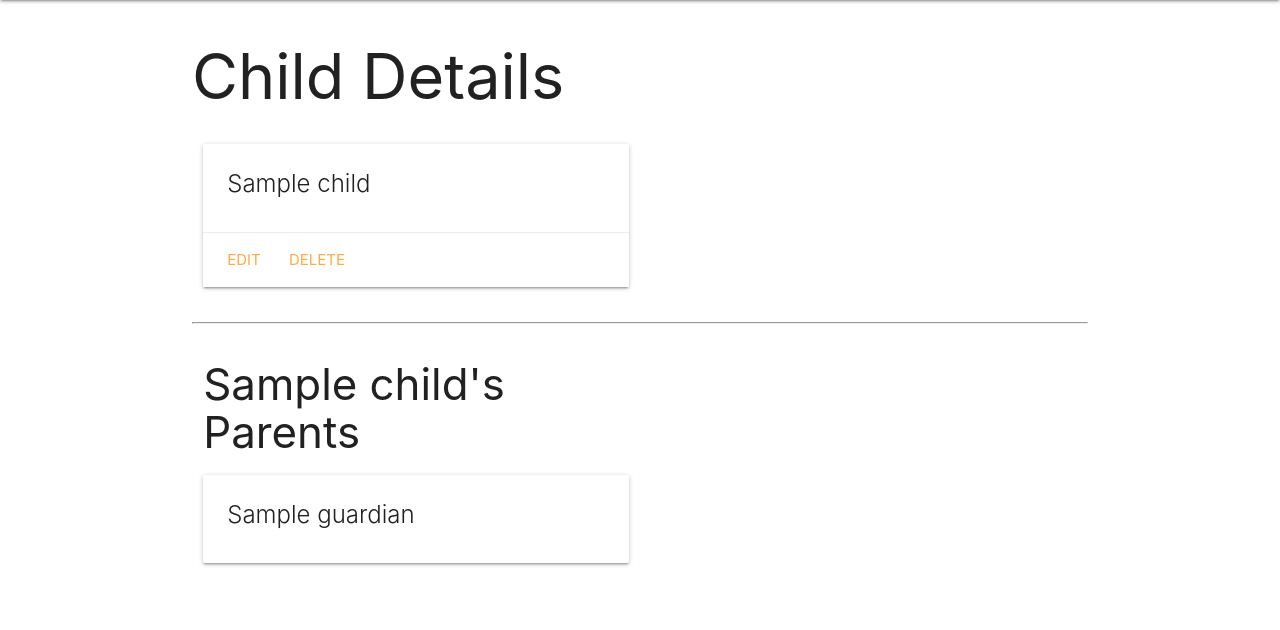
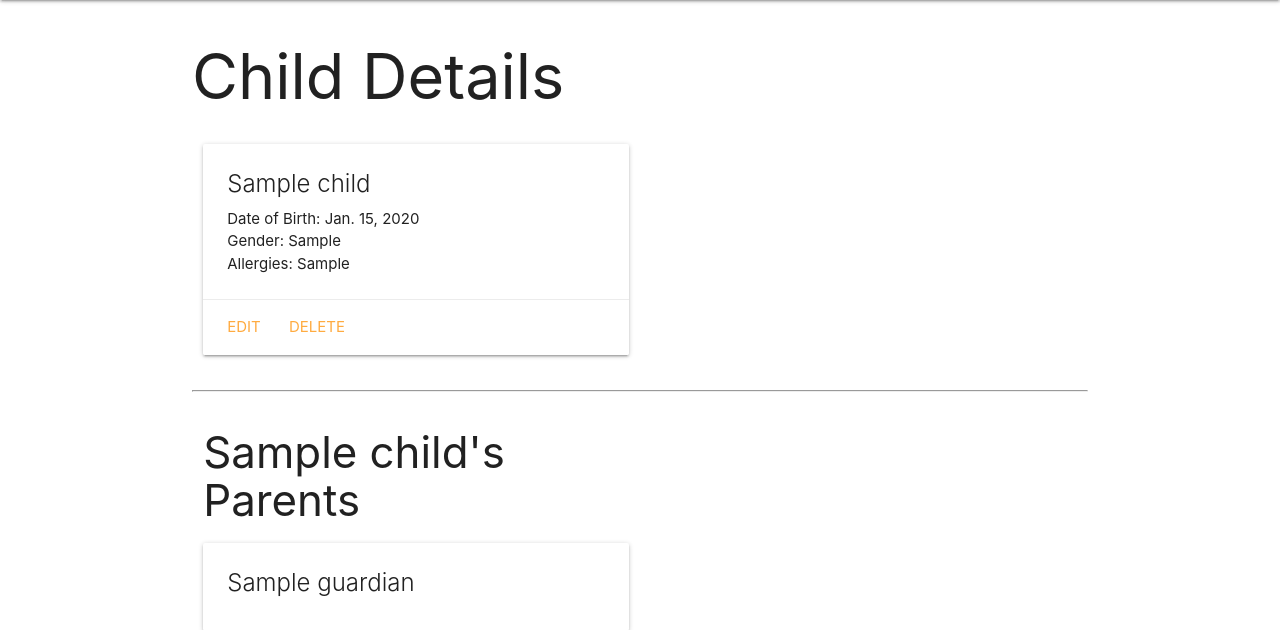
Before and after one commit to mar69287/little-learners, a Django app: page /children/1/ in a window 1280 px wide. Shown: the part 64-694 px from the top of the page. Run offline with Django 4.2, Linux system fonts and the light colour scheme; tables that the repository leaves empty hold one stand-in row (values such as "Sample post").

Commit message:
minor info changes

```diff
--- a/main_app/templates/main_app/child_detail.html
+++ b/main_app/templates/main_app/child_detail.html
@@ -8,6 +8,9 @@
     <div class="card">
       <div class="card-content">
         <span class="card-title">{{ child.name }}</span>
+        <p>Date of Birth: {{ child.DoB }}</p>
+        <p>Gender: {{ child.gender }}</p>
+        <p>Allergies: {{ child.allergies }}</p>
       </div>
       <div class="card-action">
         <a href="{% url 'children_update' child.id %}">Edit</a>
--- a/main_app/templates/main_app/child_list.html
+++ b/main_app/templates/main_app/child_list.html
@@ -8,7 +8,6 @@
     <div class="card">
         <div class="card-content">
             <span class="card-title">{{ child.name }}</span>
-            <p>DoB: {{ child.DoB }}</p>
         </div>
     </div>
   </a>
```
